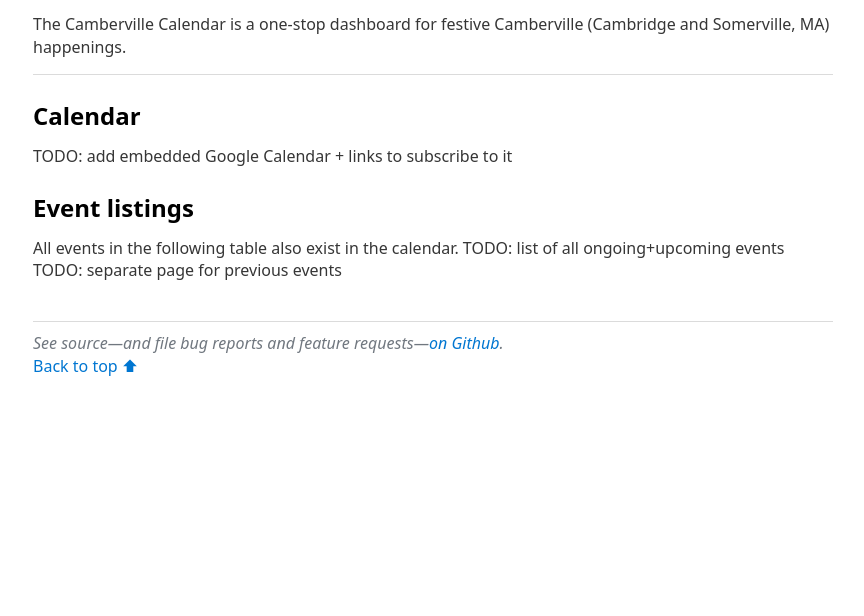
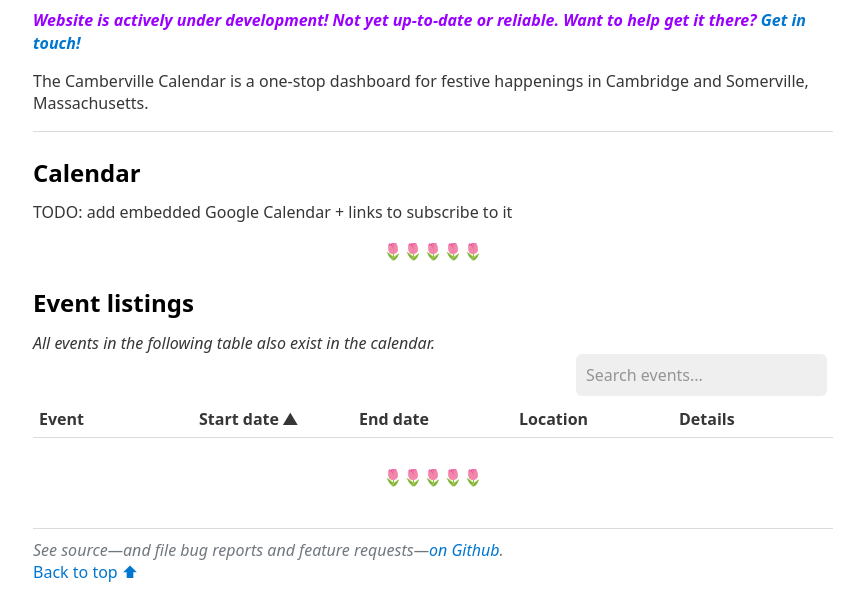
Before and after one commit to hannahilea/camberville-calendar, a plain HTML site: page index.html in a window 1280 px wide. Shown: the part 76-692 px from the top of the page, without its empty margins (207-1071 px from the left). Drawn offline with nearby package versions, Linux system fonts and the light colour scheme; a script that the page names is missing.

Commit message:
add event table

```diff
--- a/index.html
+++ b/index.html
@@ -12,24 +12,69 @@
     <meta name="application-name" content="Camberville Calendar" />
 
     <link rel="stylesheet" href="https://cdn.jsdelivr.net/npm/water.css@2/out/water.css">
+    <script src="//cdnjs.cloudflare.com/ajax/libs/list.js/2.3.1/list.min.js"></script>
+    <style>
+        .sort.asc::after {
+            content: "▲";
+            padding-left: 3px;
+        }
+
+        .sort.desc::after {
+            content: "▼";
+            padding-left: 3px
+        }
+
+        .search {
+            float: right;
+        }
+
+    </style>
 </head>
 
 <body>
     <h1>Camberville Calendar</h1>
+    <em><b style="color:#9900FF">Website is actively under development! Not yet up-to-date or reliable. Want to help get
+            it there?
+            <a href="https://github.com/hannahilea/camberville-calendar">Get in touch!</a></b></em>
     <p>
-        The Camberville Calendar is a one-stop dashboard for festive Camberville (Cambridge and Somerville, MA)
-        happenings.
+        The Camberville Calendar is a one-stop dashboard for festive happenings in Cambridge and
+        Somerville, Massachusetts.
     </p>
     <hr />
 
     <h2>Calendar</h2>
     TODO: add embedded Google Calendar + links to subscribe to it
 
+    <p style="text-align:center">🌷🌷🌷🌷🌷</p>
     <h2>Event listings</h2>
-    All events in the following table also exist in the calendar.
+    <em>All events in the following table also exist in the calendar.</em>
 
-    TODO: list of all ongoing+upcoming events
-    TODO: separate page for previous events
+    <div id="event-list">
+        <input name="event-search" class="search" placeholder="Search events..." />
+        <!-- TODO: autofill search + sorting from url; indicate that searching is enabled -->
+        <table>
+            <thead>
+                <tr>
+                    <th class="sort" data-sort="event">Event</th>
+                    <th class="sort asc" data-sort="startDate" data-default-order='asc'>Start date</th>
+                    <th class="sort" data-sort="endDate">End date</th>
+                    <th class="sort" data-sort="location">Location</th>
+                    <th class="sort" data-sort="details">Details</th>
+                </tr>
+            </thead>
+            <!-- IMPORTANT, class="list" have to be at tbody -->
+            <tbody class="list">
+                <tr>
+                    <td class="event"></td>
+                    <td class="startDate"></td>
+                    <td class="endDate"></td>
+                    <td class="location"></td>
+                    <td class="details"></td>
+                </tr>
+            </tbody>
+        </table>
+    </div>
+    <p style="text-align:center">🌷🌷🌷🌷🌷</p>
 
     <footer>
         <em>See source—and file bug reports and feature requests—<a
--- a/src/script.js
+++ b/src/script.js
@@ -0,0 +1,13 @@
+
+var options = {
+    valueNames: ['event', 'startDate', 'endDate', 'location', 'details']
+};
+
+// TODO-future: pull in from json
+// Values in this table were added non-comprehensively and by hand
+var values = [
+    { event: 'Somerville Open Studios', startDate:'2024-05-04', endDate: '2024-05-04', location: 'Somerville', details: '<a href="https://www.somervilleopenstudios.org/visit/">Details</a>'},
+    { event: 'Somerville PorchFest', startDate:'2024-05-11', endDate: '2024-05-11', location: 'Somerville', details: '<a href="https://beta.somervilleartscouncil.org/porchfest/porchfest-2024/">Details</a>'}
+];
+
+var hackerList = new List('event-list', options, values);
```
Also changed, not shown: 1 other file.
